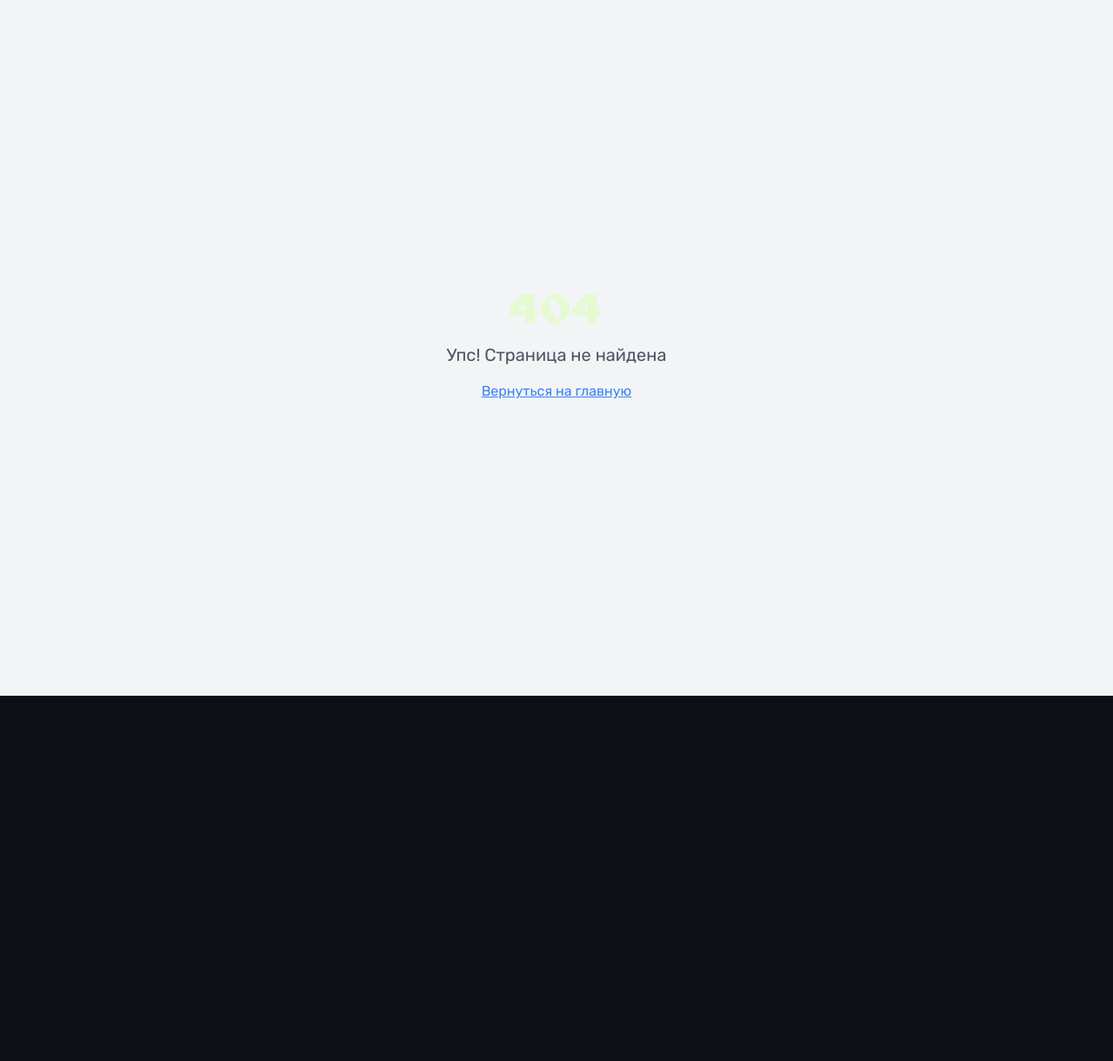
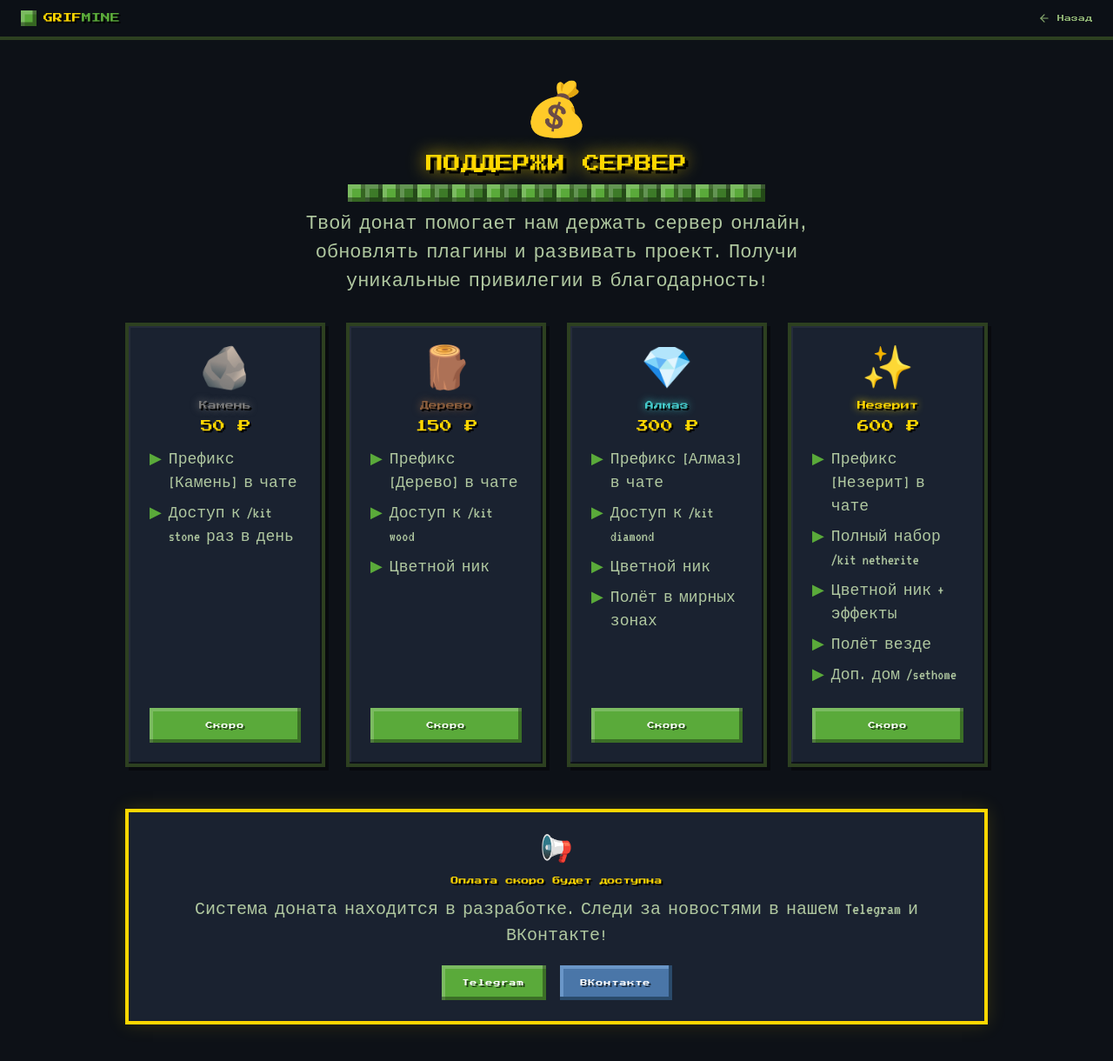
Before and after one commit to pr-poehali-dev/minecraft-server-info-display, a React (Vite) app: page /donate in a window 1280 px wide. Before the commit this address had no page. Shown: the top 1220 px of the page at 87% size. Before the commit the page ends 800 px from the top, so only its background shows below. Built offline with nearby package versions, Linux system fonts and the light colour scheme.

Commit message:
Add request feature

```diff
--- a/src/App.tsx
+++ b/src/App.tsx
@@ -5,6 +5,7 @@ import { TooltipProvider } from "@/components/ui/tooltip";
 import { QueryClient, QueryClientProvider } from "@tanstack/react-query";
 import { BrowserRouter, Routes, Route } from "react-router-dom";
 import Index from "./pages/Index";
+import Donate from "./pages/Donate";
 import NotFound from "./pages/NotFound";
 
 const queryClient = new QueryClient();
@@ -17,6 +18,7 @@ const App = () => (
       <BrowserRouter>
         <Routes>
           <Route path="/" element={<Index />} />
+          <Route path="/donate" element={<Donate />} />
           {/* ADD ALL CUSTOM ROUTES ABOVE THE CATCH-ALL "*" ROUTE */}
           <Route path="*" element={<NotFound />} />
         </Routes>
--- /dev/null
+++ b/src/pages/Donate.tsx
@@ -0,0 +1,252 @@
+import { useNavigate } from "react-router-dom";
+import Icon from "@/components/ui/icon";
+
+const DONATE_TIERS = [
+  {
+    icon: "🪨",
+    name: "Камень",
+    price: "50 ₽",
+    color: "#7a7a7a",
+    perks: ["Префикс [Камень] в чате", "Доступ к /kit stone раз в день"],
+  },
+  {
+    icon: "🪵",
+    name: "Дерево",
+    price: "150 ₽",
+    color: "#8B5E3C",
+    perks: ["Префикс [Дерево] в чате", "Доступ к /kit wood", "Цветной ник"],
+  },
+  {
+    icon: "💎",
+    name: "Алмаз",
+    price: "300 ₽",
+    color: "#44cccc",
+    perks: [
+      "Префикс [Алмаз] в чате",
+      "Доступ к /kit diamond",
+      "Цветной ник",
+      "Полёт в мирных зонах",
+    ],
+  },
+  {
+    icon: "✨",
+    name: "Незерит",
+    price: "600 ₽",
+    color: "#FFD700",
+    perks: [
+      "Префикс [Незерит] в чате",
+      "Полный набор /kit netherite",
+      "Цветной ник + эффекты",
+      "Полёт везде",
+      "Доп. дом /sethome",
+    ],
+  },
+];
+
+function PixelBlock({ color = "#5aaa3a", size = 16 }: { color?: string; size?: number }) {
+  return (
+    <div
+      style={{
+        width: size,
+        height: size,
+        background: color,
+        flexShrink: 0,
+        boxShadow: `inset -${Math.max(2, size / 4)}px -${Math.max(2, size / 4)}px 0px rgba(0,0,0,0.4), inset ${Math.max(2, size / 4)}px ${Math.max(2, size / 4)}px 0px rgba(255,255,255,0.2)`,
+        imageRendering: "pixelated",
+      }}
+    />
+  );
+}
+
+function PixelDivider() {
+  return (
+    <div className="flex gap-0 justify-center my-2 overflow-hidden">
+      {Array.from({ length: 24 }).map((_, i) => (
+        <PixelBlock key={i} color={i % 2 === 0 ? "#5aaa3a" : "#3d7a28"} size={20} />
+      ))}
+    </div>
+  );
+}
+
+export default function Donate() {
+  const navigate = useNavigate();
+
+  return (
+    <div
+      className="min-h-screen text-[#d4e8c2]"
+      style={{ background: "#0d1117", fontFamily: "'Rubik', sans-serif" }}
+    >
+      {/* Navbar */}
+      <nav
+        className="fixed top-0 left-0 right-0 z-50 flex items-center justify-between px-6 py-3"
+        style={{ background: "rgba(13,17,23,0.97)", borderBottom: "4px solid #2d4020" }}
+      >
+        <button
+          onClick={() => navigate("/")}
+          className="flex items-center gap-2 hover:opacity-80 transition-opacity"
+        >
+          <PixelBlock color="#5aaa3a" size={18} />
+          <span
+            style={{
+              fontFamily: "'Press Start 2P', monospace",
+              fontSize: 11,
+              color: "#5aaa3a",
+              textShadow: "2px 2px 0 #000",
+            }}
+          >
+            <span style={{ color: "#FFD700" }}>GRIF</span>MINE
+          </span>
+        </button>
+        <button
+          onClick={() => navigate("/")}
+          className="flex items-center gap-2 hover:opacity-80 transition-opacity"
+          style={{
+            fontFamily: "'Press Start 2P', monospace",
+            fontSize: 8,
+            color: "#8aad70",
+          }}
+        >
+          <Icon name="ArrowLeft" size={14} />
+          Назад
+        </button>
+      </nav>
+
+      {/* Hero */}
+      <div className="pt-24 pb-8 text-center px-4">
+        <div className="text-6xl mb-4">💰</div>
+        <h1
+          style={{
+            fontFamily: "'Press Start 2P', monospace",
+            fontSize: 20,
+            color: "#FFD700",
+            textShadow: "4px 4px 0 #000, 0 0 20px #FFD700",
+            lineHeight: 1.6,
+          }}
+        >
+          ПОДДЕРЖИ СЕРВЕР
+        </h1>
+        <PixelDivider />
+        <p
+          style={{
+            fontFamily: "'VT323', monospace",
+            fontSize: 22,
+            color: "#b0c8a0",
+            maxWidth: 600,
+            margin: "0 auto",
+          }}
+        >
+          Твой донат помогает нам держать сервер онлайн, обновлять плагины и развивать проект.
+          Получи уникальные привилегии в благодарность!
+        </p>
+      </div>
+
+      {/* Tiers */}
+      <div className="max-w-5xl mx-auto px-4 pb-16">
+        <div className="grid grid-cols-1 sm:grid-cols-2 lg:grid-cols-4 gap-6 mb-12">
+          {DONATE_TIERS.map((tier) => (
+            <div
+              key={tier.name}
+              className="pixel-card p-6 flex flex-col items-center text-center hover:scale-105 transition-transform"
+            >
+              <div className="text-5xl mb-3">{tier.icon}</div>
+              <div
+                style={{
+                  fontFamily: "'Press Start 2P', monospace",
+                  fontSize: 10,
+                  color: tier.color,
+                  textShadow: `2px 2px 0 #000, 0 0 10px ${tier.color}`,
+                  marginBottom: 6,
+                }}
+              >
+                {tier.name}
+              </div>
+              <div
+                style={{
+                  fontFamily: "'Press Start 2P', monospace",
+                  fontSize: 14,
+                  color: "#FFD700",
+                  textShadow: "2px 2px 0 #000",
+                  marginBottom: 14,
+                }}
+              >
+                {tier.price}
+              </div>
+              <ul className="w-full mb-6 flex flex-col gap-2">
+                {tier.perks.map((perk) => (
+                  <li
+                    key={perk}
+                    className="flex items-start gap-2 text-left"
+                    style={{ fontFamily: "'VT323', monospace", fontSize: 18, color: "#b0c8a0" }}
+                  >
+                    <span style={{ color: "#5aaa3a", flexShrink: 0 }}>▶</span>
+                    {perk}
+                  </li>
+                ))}
+              </ul>
+              <button
+                className="pixel-btn w-full mt-auto"
+                style={{ fontFamily: "'Press Start 2P', monospace", fontSize: 8 }}
+                disabled
+              >
+                Скоро
+              </button>
+            </div>
+          ))}
+        </div>
+
+        {/* Info block */}
+        <div
+          className="pixel-card p-6 text-center"
+          style={{ borderColor: "#FFD700", boxShadow: "0 0 20px rgba(255,215,0,0.15)" }}
+        >
+          <div className="text-3xl mb-3">📢</div>
+          <p
+            style={{
+              fontFamily: "'Press Start 2P', monospace",
+              fontSize: 9,
+              color: "#FFD700",
+              textShadow: "2px 2px 0 #000",
+              marginBottom: 10,
+            }}
+          >
+            Оплата скоро будет доступна
+          </p>
+          <p
+            style={{
+              fontFamily: "'VT323', monospace",
+              fontSize: 20,
+              color: "#b0c8a0",
+            }}
+          >
+            Система доната находится в разработке. Следи за новостями в нашем Telegram и ВКонтакте!
+          </p>
+          <div className="flex justify-center gap-4 mt-5">
+            <a
+              href="https://t.me/grifmineg"
+              target="_blank"
+              rel="noreferrer"
+              className="pixel-btn"
+              style={{ fontFamily: "'Press Start 2P', monospace", fontSize: 8 }}
+            >
+              Telegram
+            </a>
+            <a
+              href="https://vk.ru/club237363875"
+              target="_blank"
+              rel="noreferrer"
+              className="pixel-btn"
+              style={{
+                fontFamily: "'Press Start 2P', monospace",
+                fontSize: 8,
+                background: "#4a76a8",
+                boxShadow: "inset -4px -4px 0px #2a4a6a, inset 4px 4px 0px #6a96c8",
+              }}
+            >
+              ВКонтакте
+            </a>
+          </div>
+        </div>
+      </div>
+    </div>
+  );
+}
--- a/src/pages/Index.tsx
+++ b/src/pages/Index.tsx
@@ -1,4 +1,5 @@
 import { useState, useEffect } from "react";
+import { useNavigate } from "react-router-dom";
 import Icon from "@/components/ui/icon";
 
 const HERO_IMAGE = "https://cdn.poehali.dev/projects/7b9969f2-de2e-4368-ac9e-e901b14ff577/files/89275738-ebc6-48a6-bfc9-85549782a487.jpg";
@@ -8,6 +9,7 @@ const NAV_ITEMS = [
   { id: "about", label: "О сервере" },
   { id: "connect", label: "Подключение" },
   { id: "contacts", label: "Контакты" },
+  { id: "donate", label: "💰 Донат" },
 ];
 
 const ACHIEVEMENTS = [
@@ -79,8 +81,13 @@ export default function Index() {
   const [active, setActive] = useState("home");
   const [copied, setCopied] = useState(false);
   const [menuOpen, setMenuOpen] = useState(false);
+  const navigate = useNavigate();
 
   const scrollTo = (id: string) => {
+    if (id === "donate") {
+      navigate("/donate");
+      return;
+    }
     setActive(id);
     setMenuOpen(false);
     const el = document.getElementById(id);
```
